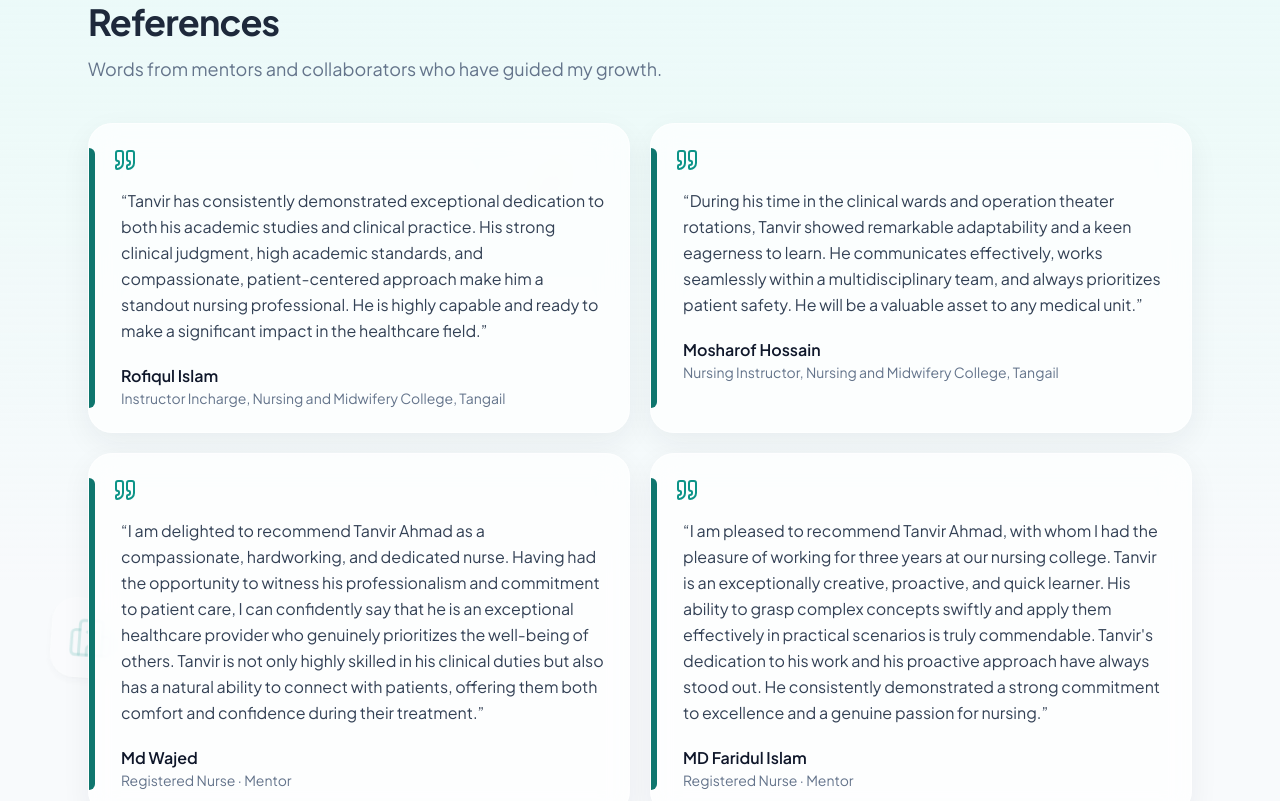
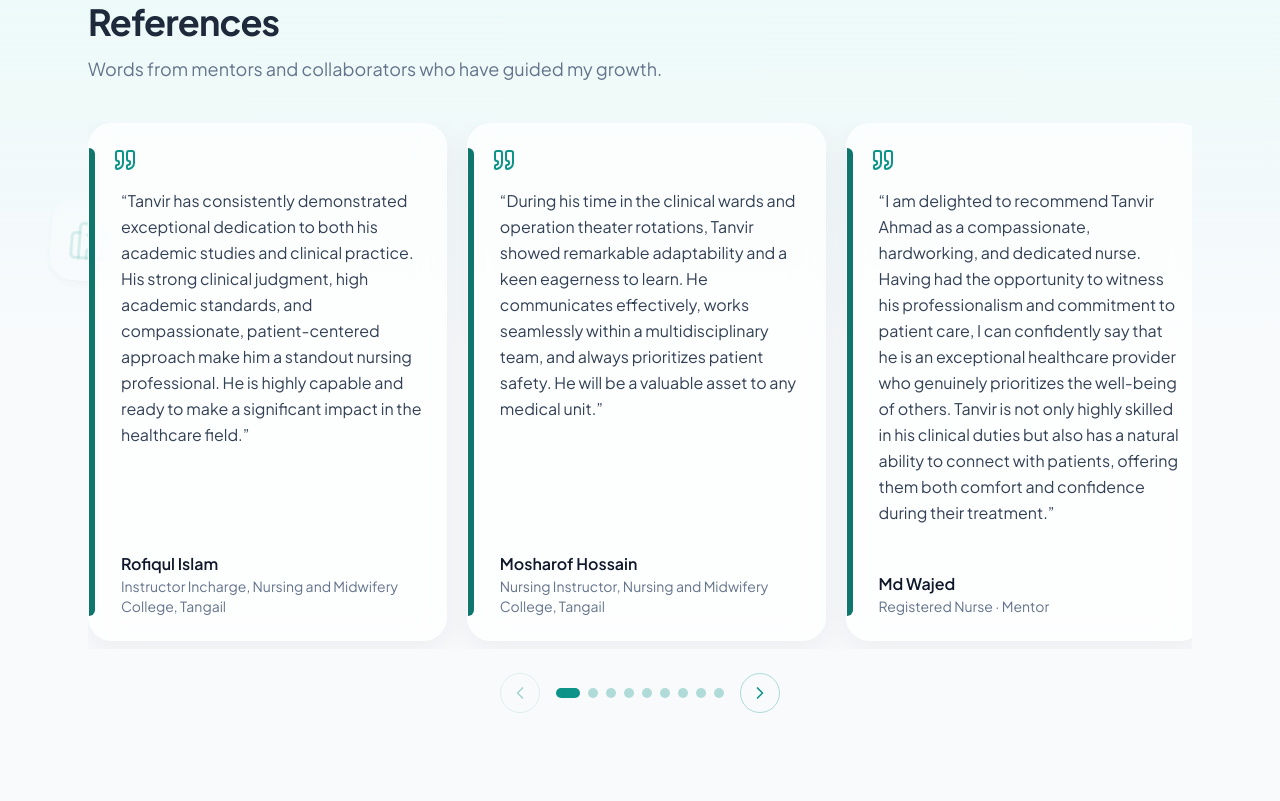
Before and after one commit to TanvirBD71/tanvir.ahmad.bd, a Next.js app: page / in a window 1280 px wide. Shown: the part 8720-9521 px from the top of the page. Built offline with nearby package versions, Linux system fonts and the light colour scheme.

Commit message:
Slide carousel v.1

```diff
--- a/components/References.tsx
+++ b/components/References.tsx
@@ -1,13 +1,50 @@
 "use client";
 
+import { useRef, useState } from "react";
 import { motion, useReducedMotion } from "framer-motion";
-import { Quote } from "lucide-react";
+import { ChevronLeft, ChevronRight, Quote } from "lucide-react";
 import MotionSection from "@/components/MotionSection";
 import SectionHeading from "@/components/SectionHeading";
 import { references } from "@/lib/content";
 
 export default function References() {
   const reduceMotion = useReducedMotion();
+  const trackRef = useRef<HTMLUListElement>(null);
+  const [active, setActive] = useState(0);
+  const count = references.items.length;
+
+  const scrollToIndex = (index: number) => {
+    const track = trackRef.current;
+    if (!track) return;
+    const clamped = Math.max(0, Math.min(index, count - 1));
+    const child = track.children[clamped] as HTMLElement | undefined;
+    if (child) {
+      track.scrollTo({
+        left: child.offsetLeft - track.offsetLeft,
+        behavior: reduceMotion ? "auto" : "smooth",
+      });
+    }
+  };
+
+  const handleScroll = () => {
+    const track = trackRef.current;
+    if (!track) return;
+    let nearest = 0;
+    let best = Infinity;
+    Array.from(track.children).forEach((el, i) => {
+      const distance = Math.abs(
+        (el as HTMLElement).offsetLeft - track.offsetLeft - track.scrollLeft,
+      );
+      if (distance < best) {
+        best = distance;
+        nearest = i;
+      }
+    });
+    setActive(nearest);
+  };
+
+  const buttonClass =
+    "inline-flex h-10 w-10 items-center justify-center rounded-full border border-teal/30 text-teal transition hover:bg-teal hover:text-white disabled:cursor-not-allowed disabled:opacity-35 disabled:hover:bg-transparent disabled:hover:text-teal";
 
   return (
     <MotionSection
@@ -24,34 +61,85 @@ export default function References() {
           description={references.description}
         />
 
-        <ul className="grid gap-5 md:grid-cols-2">
-          {references.items.map((item, i) => (
-            <motion.li
-              key={item.name}
-              className="glass-panel relative rounded-3xl p-6"
+        <motion.div
           initial={reduceMotion ? false : { opacity: 0, y: 16 }}
           whileInView={reduceMotion ? undefined : { opacity: 1, y: 0 }}
-              viewport={{ once: true, amount: 0.25 }}
-              transition={{
-                duration: reduceMotion ? 0 : 0.45,
-                delay: reduceMotion ? 0 : i * 0.07,
-              }}
+          viewport={{ once: true, amount: 0.2 }}
+          transition={{ duration: reduceMotion ? 0 : 0.45 }}
         >
+          <ul
+            ref={trackRef}
+            onScroll={handleScroll}
+            aria-label="Recommendations carousel"
+            className="flex snap-x snap-mandatory gap-5 overflow-x-auto pb-2 [scrollbar-width:none] [&::-webkit-scrollbar]:hidden"
+          >
+            {references.items.map((item) => (
+              <li
+                key={item.name}
+                className="relative w-[85%] flex-none snap-start sm:w-[47%] lg:w-[32.5%]"
+              >
+                <div className="glass-panel relative flex h-full flex-col rounded-3xl p-6">
                   <span
                     className="absolute bottom-6 left-0 top-6 w-1.5 rounded-r-full bg-[#0f766e] dark:bg-[#2dd4bf]"
                     aria-hidden="true"
                   />
-              <Quote className="mb-4 h-6 w-6 text-[#0d9488] dark:text-[#2dd4bf]" aria-hidden="true" />
+                  <Quote
+                    className="mb-4 h-6 w-6 text-[#0d9488] dark:text-[#2dd4bf]"
+                    aria-hidden="true"
+                  />
                   <blockquote className="pl-2 text-base leading-relaxed text-[#334155] dark:text-slate-200">
                     “{item.quote}”
                   </blockquote>
-              <footer className="mt-5 pl-2">
-                <p className="font-semibold text-[#0f172a] dark:text-white">{item.name}</p>
-                <p className="text-sm text-[#64748b] dark:text-slate-400">{item.role}</p>
+                  <footer className="mt-auto pl-2 pt-5">
+                    <p className="font-semibold text-[#0f172a] dark:text-white">
+                      {item.name}
+                    </p>
+                    <p className="text-sm text-[#64748b] dark:text-slate-400">
+                      {item.role}
+                    </p>
                   </footer>
-            </motion.li>
+                </div>
+              </li>
             ))}
           </ul>
+
+          <div className="mt-6 flex items-center justify-center gap-4">
+            <button
+              type="button"
+              onClick={() => scrollToIndex(active - 1)}
+              disabled={active === 0}
+              aria-label="Previous recommendation"
+              className={buttonClass}
+            >
+              <ChevronLeft className="h-5 w-5" aria-hidden="true" />
+            </button>
+            <div className="flex items-center gap-2">
+              {references.items.map((item, i) => (
+                <button
+                  key={item.name}
+                  type="button"
+                  onClick={() => scrollToIndex(i)}
+                  aria-label={`Go to recommendation ${i + 1} from ${item.name}`}
+                  aria-current={i === active ? "true" : undefined}
+                  className={`h-2.5 rounded-full transition-all ${
+                    i === active
+                      ? "w-6 bg-teal"
+                      : "w-2.5 bg-teal/30 hover:bg-teal/60"
+                  }`}
+                />
+              ))}
+            </div>
+            <button
+              type="button"
+              onClick={() => scrollToIndex(active + 1)}
+              disabled={active === count - 1}
+              aria-label="Next recommendation"
+              className={buttonClass}
+            >
+              <ChevronRight className="h-5 w-5" aria-hidden="true" />
+            </button>
+          </div>
+        </motion.div>
       </div>
     </MotionSection>
   );
--- a/lib/content.ts
+++ b/lib/content.ts
@@ -510,6 +510,24 @@ export const references = {
       name: "Puza Rani Dev",
       role: "MSS in Sociology, Khulna University · Social Researcher",
     },
+    {
+      quote:
+        "I had the privilege of working alongside Tanvir Bhai during our time at Let's Spark BD, where he initially served in the HR department and later transitioned to a different role within the organization. From day one, Tanvir Bhai stood out not just as a colleague, but as someone you could always count on — thoughtful, reliable, and deeply committed to his responsibilities.",
+      name: "Shaon Debnath",
+      role: "Colleague, Let's Spark BD",
+    },
+    {
+      quote:
+        "I had the pleasure of working alongside Tanvir Ahmed for around 6 months in the Human Resources department at Let's Spark BD, where we both served as HR interns. Throughout our time together, Tanvir consistently demonstrated professionalism, dedication, and a proactive attitude toward learning and teamwork. Tanvir quickly became known for his clear communication, strong organizational skills, and genuine interest in people management.",
+      name: "Sudipta Barman",
+      role: "HR Intern Colleague, Let's Spark BD",
+    },
+    {
+      quote:
+        "It is my pleasure to recommend Tanvir Ahmad, a talented student nurse and an exceptional individual I have had the privilege of knowing as a classmate and collaborator in various college events. Tanvir's dedication to his studies and his ability to assist and support others are truly remarkable.",
+      name: "Md Jahidul",
+      role: "Student Nurse · Classmate",
+    },
   ],
 };
 
```
Lines whose indentation alone changed are shown as unchanged.
